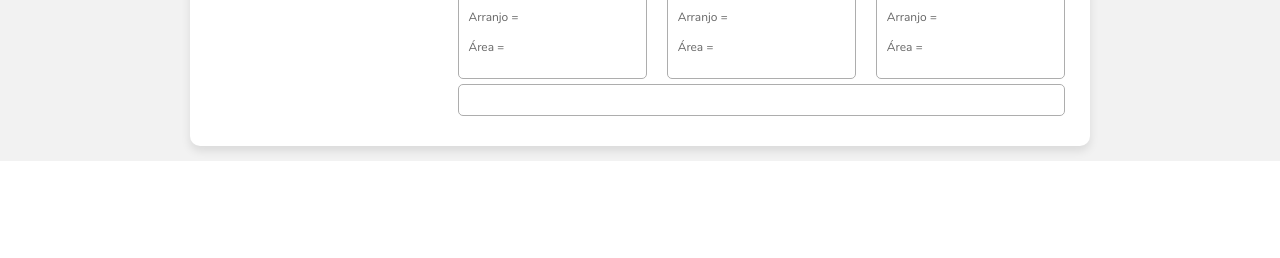
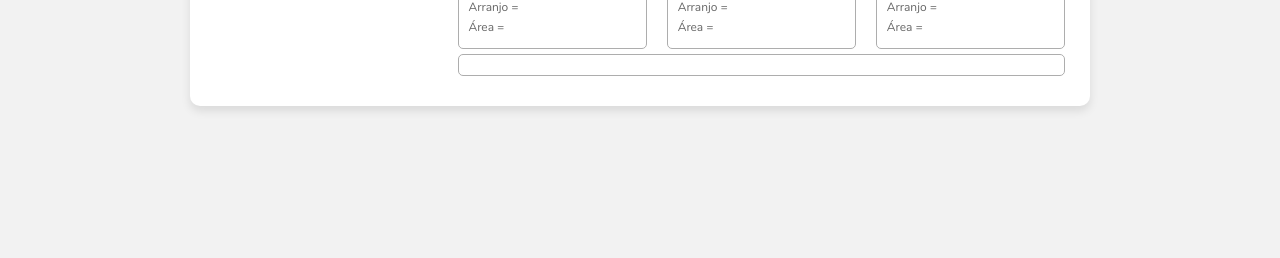
Before and after one commit to AlexandreAD/helpbox, a plain HTML site: page index.html in a window 1280 px wide. Shown: the part 542-800 px from the top of the page. Drawn offline with Linux system fonts and the light colour scheme; a web font is replaced by a local one.

Commit message:
Atualização html, css
descrição html e fundo css

```diff
--- a/css/main.css
+++ b/css/main.css
@@ -59,7 +59,11 @@
 
 /*//////////////////////////////////////////////////////////////////
 [ login ]*/
-
+body {
+  width: 100%;
+  height: 100%;
+  background-color: #f2f2f2;
+}
 
 .limiter {
   width: 100%;
--- a/index.html
+++ b/index.html
@@ -3,7 +3,7 @@
 <head>
     <meta charset="UTF-8">
     <meta name="viewport" content="width=device-width, initial-scale=1.0">
-    <meta name="description" content="Help Box é um conjunto de ferramentas para auxiliar e informar projetistas de embalagens, representantes e clientes sobre: modelos, medidas, armazenamento, transporte e custos."/>
+    <meta name="description" content="Help Box é um conjunto de ferramentas para auxiliar no desenvolvimento de embalagens. Versão atual traz recursos para o modelo sedex/e-commerce. Em breve mais novidades."/>
     <meta name="keywords" content="embalagem, papelão, caixa, medidas, modelo de embalagens"/>
     <title>Help Box</title>
 
@@ -17,13 +17,12 @@
   gtag('config', 'UA-174976101-1');
 </script>
     <!--  -->
-
-    <link rel="stylesheet" type="text/css" href="css/reset.css">
     <link rel="stylesheet" type="text/css" href="css/util.css">
-    <link rel="stylesheet" type="text/css" href="css/main.css">
-    <link rel="stylesheet" type="text/css" href="css/bootstrap-social.css">
     <link rel="stylesheet" type="text/css" href="css/bootstrap.css">
     <link rel="stylesheet" type="text/css" href="css/font-awesome.css">
+    <link rel="stylesheet" type="text/css" href="css/reset.css">
+    <link rel="stylesheet" type="text/css" href="css/bootstrap-social.css">
+    <link rel="stylesheet" type="text/css" href="css/main.css">
 </head>
 <body>
     <div class="limiter">
```
